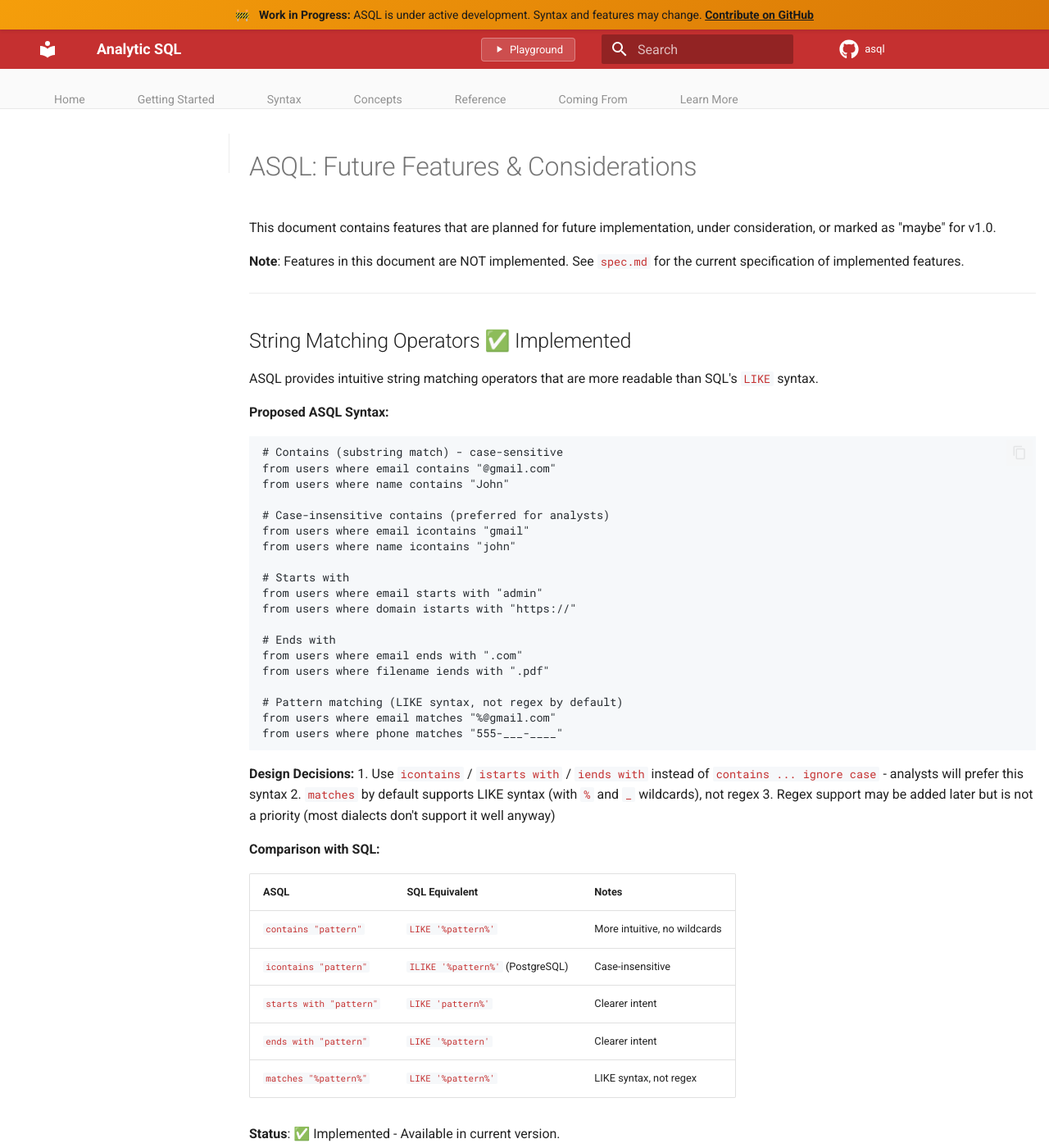
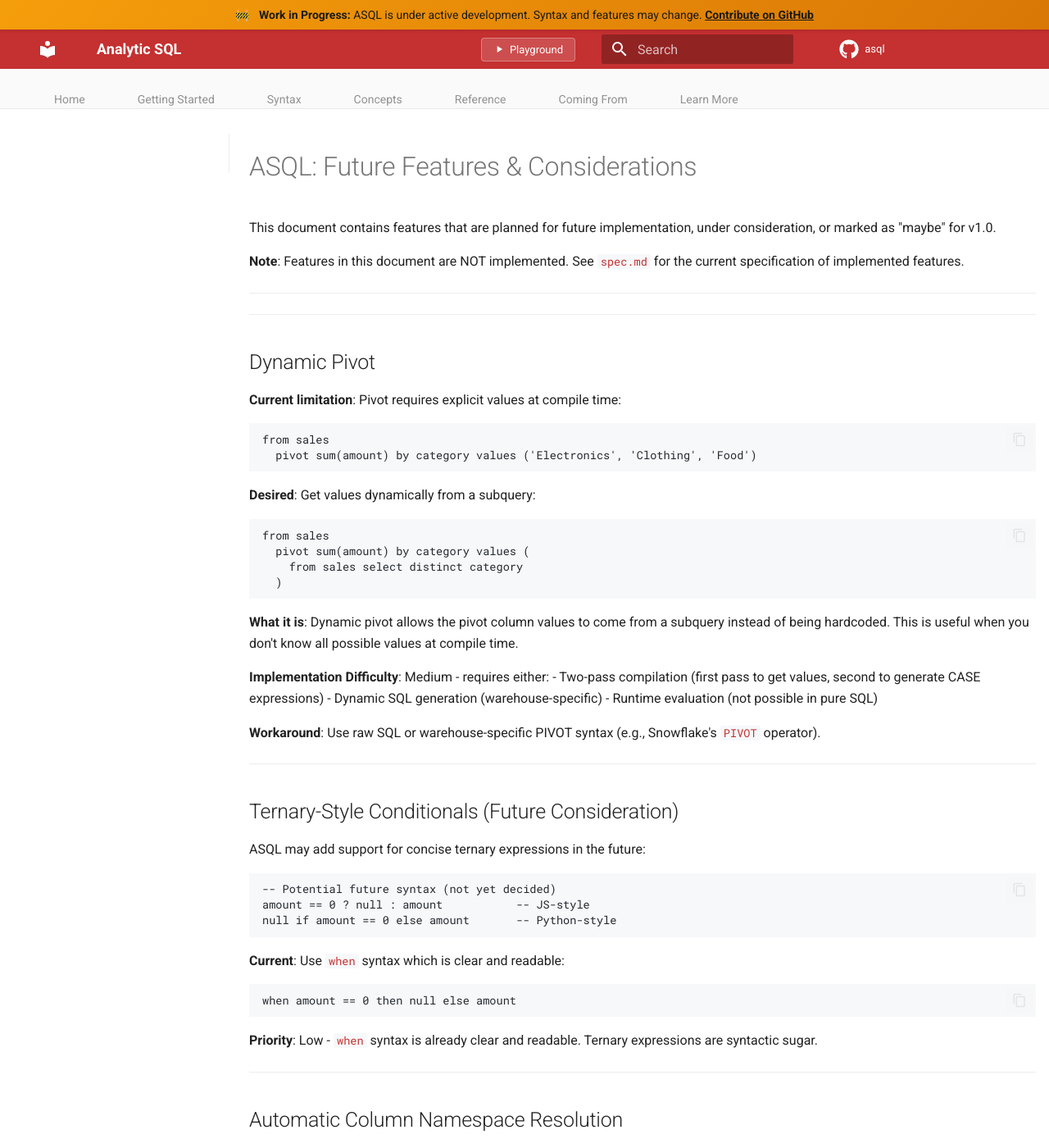
Before and after one commit to davefowler/asql, an MkDocs documentation site: the page built from docs/spec_future.md, in a window 1280 px wide and 1400 px high. Shown: the whole window at 82% size. Built offline with MkDocs 1.6.1 and Material for MkDocs 9.7.7, drawn with Linux system fonts in a browser that asks for light colours; comment, search, counter and statistics services are not loaded.

Commit message:
Refactor: Document string matching operators and update status
Co-authored-by: davefowler <davefowler@gmail.com>

````diff
--- a/docs/spec_future.md
+++ b/docs/spec_future.md
@@ -5,51 +5,6 @@ This document contains features that are planned for future implementation, unde
 **Note**: Features in this document are NOT implemented. See `spec.md` for the current specification of implemented features.
 
 ---
-
-## String Matching Operators ✅ Implemented
-
-ASQL provides intuitive string matching operators that are more readable than SQL's `LIKE` syntax.
-
-**Proposed ASQL Syntax:**
-
-```asql
-# Contains (substring match) - case-sensitive
-from users where email contains "@gmail.com"
-from users where name contains "John"
-
-# Case-insensitive contains (preferred for analysts)
-from users where email icontains "gmail"
-from users where name icontains "john"
-
-# Starts with
-from users where email starts with "admin"
-from users where domain istarts with "https://"
-
-# Ends with
-from users where email ends with ".com"
-from users where filename iends with ".pdf"
-
-# Pattern matching (LIKE syntax, not regex by default)
-from users where email matches "%@gmail.com"
-from users where phone matches "555-___-____"
-```
-
-**Design Decisions:**
-1. Use `icontains` / `istarts with` / `iends with` instead of `contains ... ignore case` - analysts will prefer this syntax
-2. `matches` by default supports LIKE syntax (with `%` and `_` wildcards), not regex
-3. Regex support may be added later but is not a priority (most dialects don't support it well anyway)
-
-**Comparison with SQL:**
-
-| ASQL | SQL Equivalent | Notes |
-|------|----------------|-------|
-| `contains "pattern"` | `LIKE '%pattern%'` | More intuitive, no wildcards |
-| `icontains "pattern"` | `ILIKE '%pattern%'` (PostgreSQL) | Case-insensitive |
-| `starts with "pattern"` | `LIKE 'pattern%'` | Clearer intent |
-| `ends with "pattern"` | `LIKE '%pattern'` | Clearer intent |
-| `matches "%pattern%"` | `LIKE '%pattern%'` | LIKE syntax, not regex |
-
-**Status**: ✅ Implemented - Available in current version.
 
 ---
 
````
Also changed, not shown: docs/github_issues_to_create.md (+4 -3 lines), docs/reference/operators.md (+52 -0 lines), docs/spec.md (+99 -99 lines), docs/status.md (+9 -7 lines).
